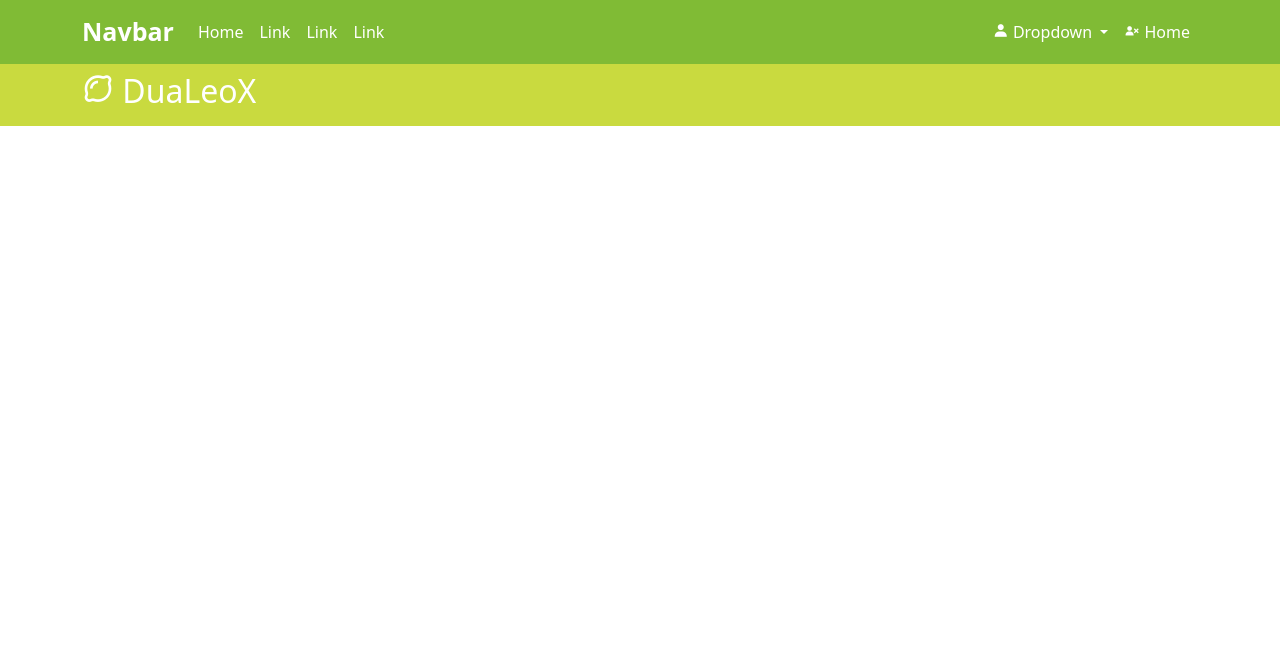
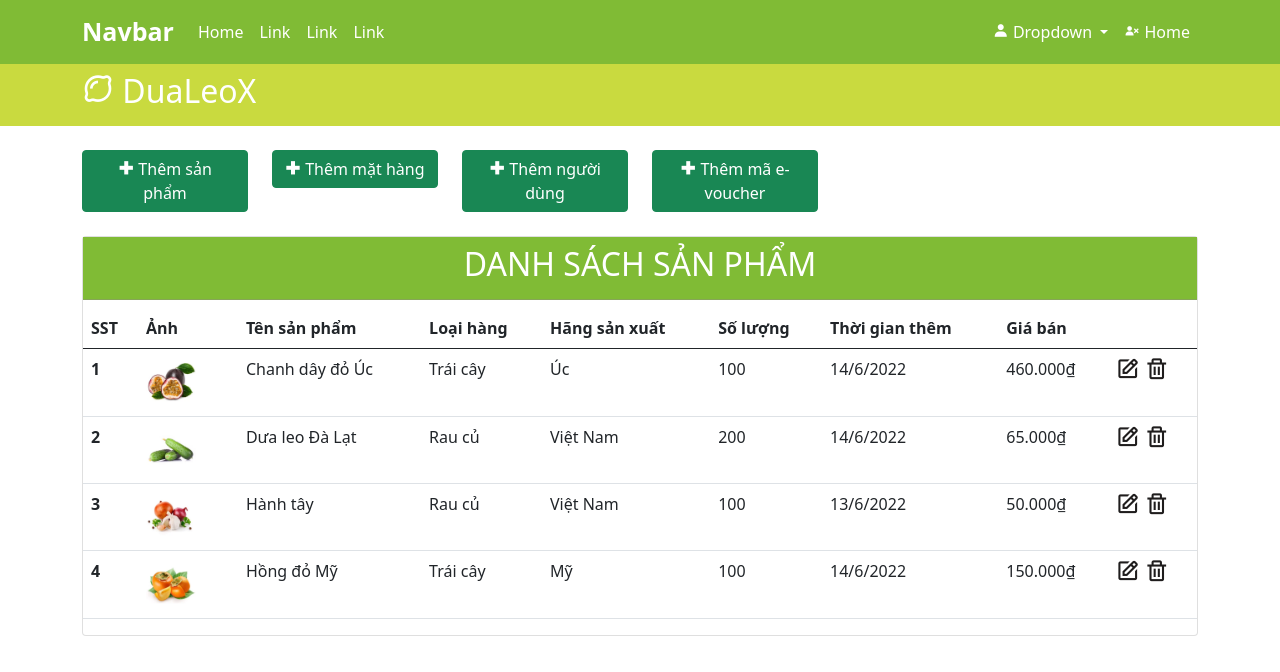
Before and after one commit to NguyenDucPhong/DuaLeoX-DucPhong, a plain HTML site: page admin/index.html in a window 1280 px wide. Drawn offline with Linux system fonts and the light colour scheme.

Commit message:
Xong giao dien danh sach san pham admin

```diff
--- a/admin/css/style.css
+++ b/admin/css/style.css
@@ -24,7 +24,6 @@ a{
 }
 .card-title{
     border-bottom: 1px solid rgba(141, 134, 134, 0.423);
-
 }
 .login{
     background-color: #80BB35;
@@ -36,3 +35,21 @@ a{
     color: #000000 !important;
     transition: all 400ms;
 }
+.goods{
+    width: 100px;
+}
+.goods img{
+    width: 60%;
+}
+
+.card-title{
+    background-color: #80BB35;
+    color: #FFFF;
+}
+.table .bx{
+    color: #1f1d1d;
+    font-size: 25px;
+}
+.table a i:hover{
+    color: #80BB35;
+}
--- a/admin/index.html
+++ b/admin/index.html
@@ -51,6 +51,7 @@
           </div>
         </div>
       </nav>
+
       <header id="main-header" class="py-2">
         <div class="container">
           <div class="row">
@@ -63,6 +64,118 @@
         </div>
       </header>
 
+    <section id="action" class="py-4">
+      <div class="container">
+        <div class="row">
+          <div class="col-md-2">
+            <a href="" class="btn btn-success">
+              <i class='bx bx-plus-medical'></i>
+              Thêm sản phẩm
+            </a>
+          </div>
+          <div class="col-md-2">
+            <a href="" class="btn btn-success">
+              <i class='bx bx-plus-medical'></i>
+              Thêm mặt hàng
+            </a>
+          </div>
+          <div class="col-md-2">
+            <a href="" class="btn btn-success">
+              <i class='bx bx-plus-medical'></i>
+              Thêm người dùng
+            </a>
+          </div>
+          <div class="col-md-2">
+            <a href="" class="btn btn-success">
+              <i class='bx bx-plus-medical'></i>
+              Thêm mã e-voucher
+            </a>
+          </div>
+      </div>
+    </section>
+
+    <section>
+      <div class="container">
+        <div class="row">
+          <div class="col-12">
+            <div class="card">
+              <div class="card-title text-center py-2">
+                <h2>DANH SÁCH SẢN PHẨM</h2>
+              </div>
+              <table class="table">
+                <thead>
+                  <tr>
+                    <th scope="col">SST</th>
+                    <th scope="col">Ảnh</th>
+                    <th scope="col">Tên sản phẩm</th>
+                    <th scope="col">Loại hàng</th>
+                    <th scope="col">Hãng sản xuất</th>
+                    <th scope="col">Số lượng</th>
+                    <th scope="col">Thời gian thêm</th>
+                    <th scope="col">Giá bán</th>
+                    <th></th>
+                  </tr>
+                </thead>
+                <tbody>
+                  <tr >
+                    <th scope="row">1</th>
+                    <td class="goods"><img src="/DualeoX-DucPhong/images/ChanhDayDoUc.webp" alt=""></td>
+                    <td>Chanh dây đỏ Úc</td>
+                    <td>Trái cây</td>
+                    <td>Úc</td>
+                    <td>100</td>
+                    <td>14/6/2022</td>
+                    <td>460.000₫</td>
+                    <td><a href="" ><i class='bx bx-edit'></i></a>
+                      <a href=""><i class='bx bx-trash'></i></a></td>
+                  </tr>
+                  <tr>
+                    <th scope="row">2</th>
+                    <td class="goods"><img src="/DualeoX-DucPhong/images/DuaLeoDaLat.webp" alt=""></td>
+                    <td>Dưa leo Đà Lạt</td>
+                    <td>Rau củ</td>
+                    <td>Việt Nam</td>
+                    <td>200</td>
+                    <td>14/6/2022</td>
+                    <td>65.000₫</td>
+                    <td><a href="" ><i class='bx bx-edit'></i></a>
+                      <a href=""><i class='bx bx-trash'></i></a></td>
+                  </tr>
+                  <tr>
+                    <th scope="row">3</th>
+                    <td class="goods"><img src="/DualeoX-DucPhong/images/HanhTay.webp" alt=""></td>
+                    <td>Hành tây</td>
+                    <td>Rau củ</td>
+                    <td>Việt Nam</td>
+                    <td>100</td>
+                    <td>13/6/2022</td>
+                    <td>50.000₫</td>
+                    <td><a href="" ><i class='bx bx-edit'></i></a>
+                    <a href=""><i class='bx bx-trash'></i></a></td>
+
+                  </tr>
+                  <tr>
+                    <th scope="row">4</th>
+                    <td class="goods"><img src="/DualeoX-DucPhong/images/HongDoMy.webp" alt=""></td>
+                    <td>Hồng đỏ Mỹ</td>
+                    <td>Trái cây</td>
+                    <td>Mỹ</td>
+                    <td>100</td>
+                    <td>14/6/2022</td>
+                    <td>150.000₫</td>
+                    <td><a href="" ><i class='bx bx-edit'></i></a>
+                      <a href=""><i class='bx bx-trash'></i></a></td>
+                  </tr>
+                </tbody>
+              </table>
+            </div>
+          </div>
+        </div>
+      </div>
+    </section>
+
+
+
       <script src="/DualeoX-DucPhong/js/bootstrap.bundle.min.js"></script>
 </body>
 </html>
```
Also changed, not shown: admin/login.html (+1 -1 lines).
